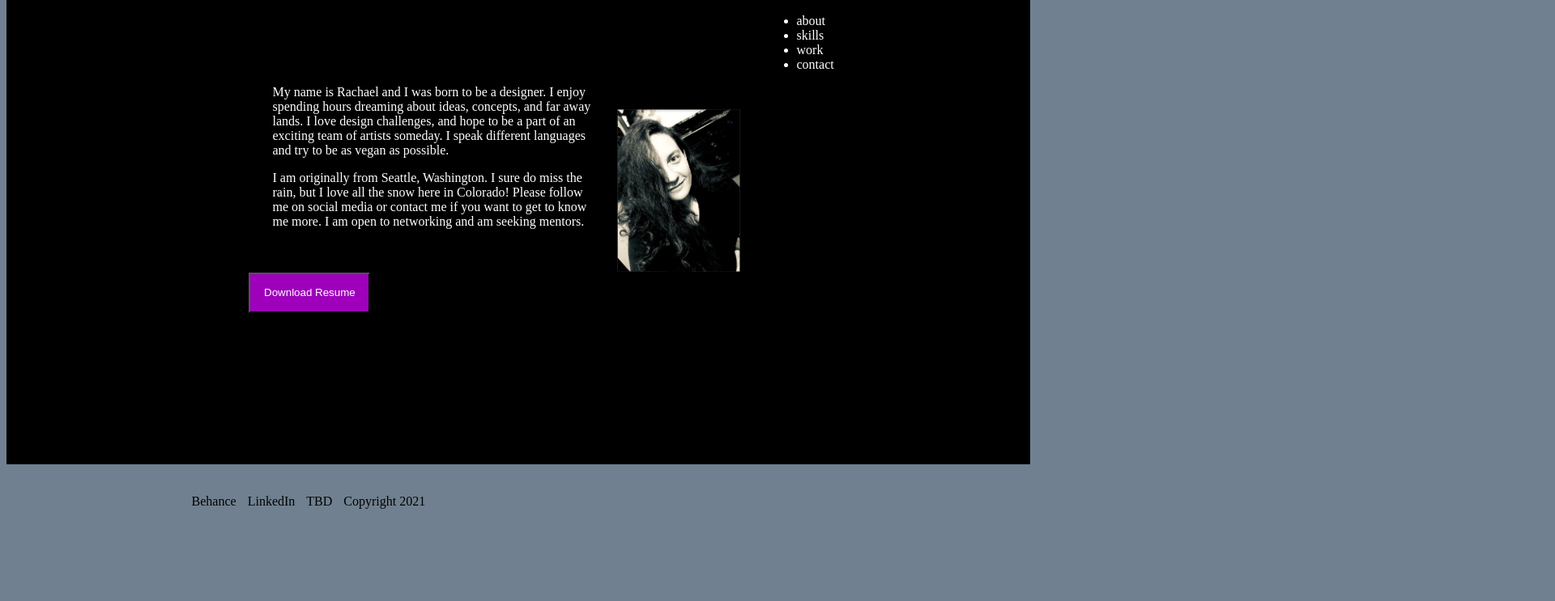
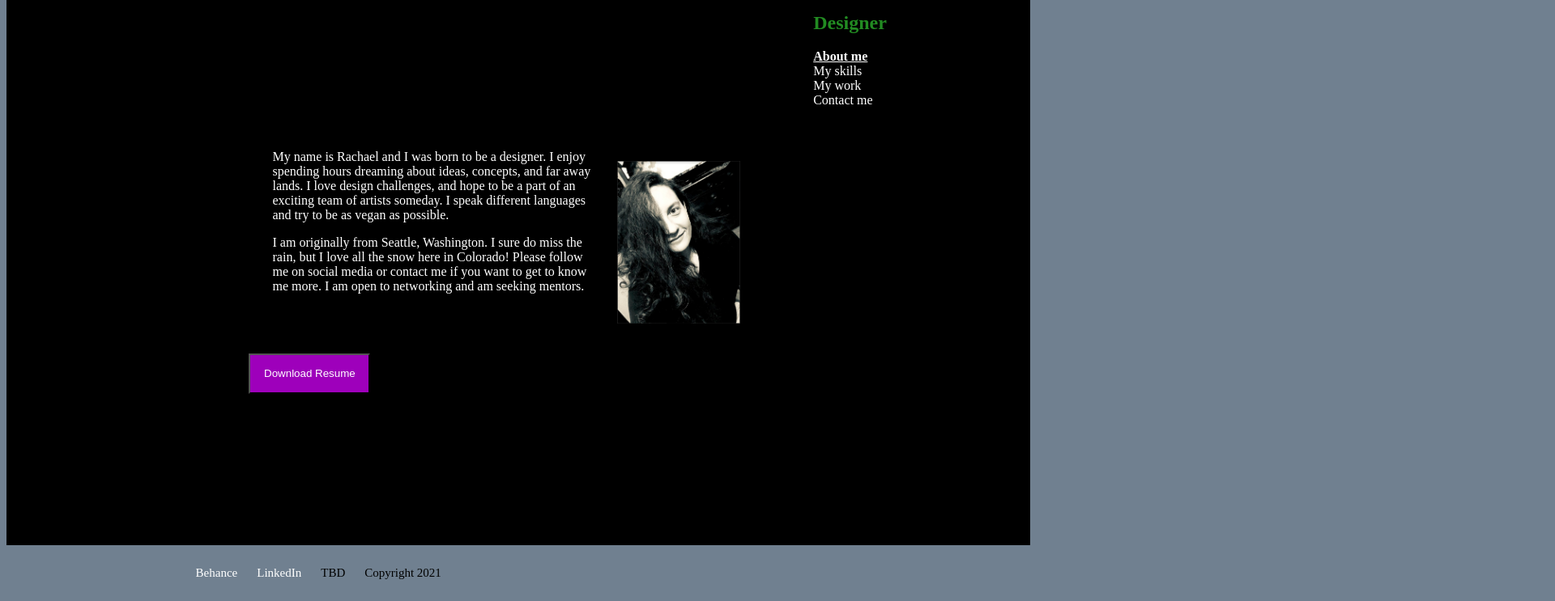
Before and after one commit to jchagnon81/UX_UI_HW_18, a plain HTML site: page index.html in a window 1280 px wide. Shown: the part 113-856 px from the top of the page at 81% size, 1920 px wide, since content can reach past the window. Before the commit the page ends 800 px from the top, so only its background shows below. Drawn offline with Linux system fonts and the light colour scheme.

Commit message:
R1
several updates to my portfolio

```diff
--- /dev/null
+++ b/css/skills.css
@@ -0,0 +1,59 @@
+html {
+    font-family: 'Source Serif Pro', serif;
+    background-color: #708090;
+}
+
+
+.logo img {
+    width: 40%;
+    margin-left: 55%;
+}
+
+#Designer {
+    color: #228B22;
+    position: relative;
+    left: 80%;
+    width: 100px;
+
+}
+
+.menu {
+    position: relative;
+    left: 80%;
+    width: 100px;
+    padding: 0 0;
+    list-style-type: none;
+}
+
+li a {
+    text-decoration: none;
+    color: white;
+}
+
+li a:hover{
+    color: #D9FF59;
+    cursor: pointer;
+}
+
+
+.heroImg {
+    border-width: 1px;
+    border-color: red;
+    border-style: dotted;
+    background-color: black;
+    color: white;
+}
+
+.footer {
+    width: auto;
+    list-style-type: none;
+    background-color: #708090;
+}
+
+.footer li {
+    display: inline-block;
+    font-size: 15px;
+    padding: 10px;
+    position: relative;
+    left: 15%;
+}
--- a/css/style.css
+++ b/css/style.css
@@ -1,47 +1,36 @@
 html {
+    font-family: 'Source Serif Pro', serif;
     background-color: #708090;
-    font-family: 'Source Serif Pro', serif;
 }
 
-.logo {
-    position: relative;
-    left: 85%;
-}
 
 .logo img {
-    width: 15%;
-    content: center;
-
+    width: 40%;
+    margin-left: 55%;
 }
 
 #Designer {
     color: #228B22;
     position: relative;
-    left: 76%;
+    left: 80%;
+    width: 100px;
 
 }
 
 .menu {
     position: relative;
-    left: 75%;
+    left: 80%;
+    width: 100px;
+    padding: 0 0;
+    list-style-type: none;
 }
 
-#about:hover {
-    color: #D9FF59;
-    cursor: pointer;
+li a {
+    text-decoration: none;
+    color: white;
 }
 
-#skills:hover {
-    color: #D9FF59;
-    cursor: pointer;
-}
-
-#work:hover {
-    color: #D9FF59;
-    cursor: pointer;
-}
-
-#contact:hover {
+li a:hover{
     color: #D9FF59;
     cursor: pointer;
 }
@@ -49,25 +38,23 @@ html {
 
 .heroImg {
     background-color: black;
-    width: auto;
-    height: 100%;
     padding: 25px;
     color: white;
-
 }
 
 .content {
     background-color: black;
     color: white;
     width: 50%;
+    height: 50%;
     margin: auto;
+    padding: 20px;
 }
 
 .content img {
     float: right;
     padding: 5px;
     margin: 25px;
-
 }
 
 .grid {
@@ -104,25 +91,15 @@ html {
 
 
 .footer {
+    width: auto;
+    list-style-type: none;
+    background-color: #708090;
+}
+
+.footer li {
     display: inline-block;
-    padding: 5px;
-    width: auto;
+    font-size: 15px;
+    padding: 10px;
     position: relative;
     left: 15%;
 }
-
-
-#behance:hover {
-    color: #D9FF59;
-    cursor: pointer;
-}
-
-#linkedin:hover {
-    color: #D9FF59;
-    cursor: pointer;
-}
-
-#tbd:hover {
-    color: #D9FF59;
-    cursor: pointer;
-}
--- /dev/null
+++ b/css/work.css
@@ -0,0 +1,86 @@
+html {
+    font-family: 'Source Serif Pro', serif;
+    background-color: #708090;
+}
+
+
+.logo img {
+    width: 40%;
+    margin-left: 55%;
+}
+
+#Designer {
+    color: #228B22;
+    position: relative;
+    left: 80%;
+    width: 100px;
+    border-width: 1px;
+    border-color: red;
+    border-style: dotted;
+
+}
+
+.menu {
+    position: relative;
+    left: 80%;
+    width: 100px;
+    padding: 0 0;
+    list-style-type: none;
+    border-width: 1px;
+    border-color: red;
+    border-style: dotted;
+}
+
+li a {
+    text-decoration: none;
+    color: white;
+}
+
+li a:hover{
+    color: #D9FF59;
+    cursor: pointer;
+}
+
+
+.heroImg {
+    border-width: 1px;
+    border-color: red;
+    border-style: dotted;
+    background-color: black;
+    color: white;
+}
+
+.myWork {
+    border-width: 1px;
+    border-color: red;
+    border-style: dotted;
+}
+
+.workGrid {
+    border-width: 5px;
+    border-color: red;
+    border-style: dotted;
+}
+
+.workGrid div {
+    border-width: 1px;
+    border-color: red;
+    border-style: dotted;
+}
+
+.footer {
+    width: auto;
+    list-style-type: none;
+    background-color: #708090;
+    border-width: 1px;
+    border-color: red;
+    border-style: dotted;
+}
+
+.footer li {
+    display: inline-block;
+    font-size: 15px;
+    padding: 10px;
+    position: relative;
+    left: 15%;
+}
--- a/index.html
+++ b/index.html
@@ -4,7 +4,6 @@
         <meta charset="UTF-8">
         <link rel="stylesheet" href="css/style.css">
         <title>Rachael Chagnon - Professional Day Dreamer</title>
-
     </head>
 
         <body>
@@ -15,17 +14,18 @@
 
 
                 <section class="heroImg">
-                    <h2 id="Designer">Designer</h2>
+                    <div><h2 id="Designer">Designer</h2></div>
 
-                    <nav class="menu">
-                        <ul>
-                            <li id="about">about</li>
-                            <li id="skills">skills</li>
-                            <li id="work">work</li>
-                            <li id="contact">contact</li>
-                        </ul>
-
-                    </nav>
+                    <div>
+                        <nav>
+                            <ul class="menu">
+                                <li style="text-decoration: underline"><b>About me</b></li>
+                                <li><a href="myskills.html" target="_self">My skills</a></li>
+                                <li><a href="mywork.html" target="_self">My work</a></li>
+                                <li><a href="" target="_self">Contact me</a></li>
+                            </ul>
+                        </nav>
+                    </div>
 
                         <div class="content">
                             <img src="images/me.PNG" alt="brunette blue eyes caucasian" width="25%" height="auto">
@@ -45,7 +45,7 @@
 
                         <section class="grid">
                             <button class="button">Download Resume</button>
-                          </section>
+                        </section>
 
 
                 </section>
@@ -58,11 +58,11 @@
 
 
         <footer>
-            <ul>
-                <li class="footer" id="behance">Behance</li>
-                <li class="footer" id="linkedin">LinkedIn</li>
-                <li class="footer" id="tbd">TBD</li>
-                <p class="footer">Copyright 2021</p>
+            <ul class="footer">
+                <li><a href="https://www.behance.net/jessicacdi9db1" target="_blank">Behance</a></li>
+                <li><a href="https://www.linkedin.com/in/rachael-chagnon-863163189/" target="_blank">LinkedIn</a></li>
+                <li>TBD</li>
+                <li>Copyright 2021</li>
             </ul>
 
 
```
Also changed, not shown: myskills.html (added, +76 -0 lines), mywork.html (added, +73 -0 lines), images/placeholder.png (added).
